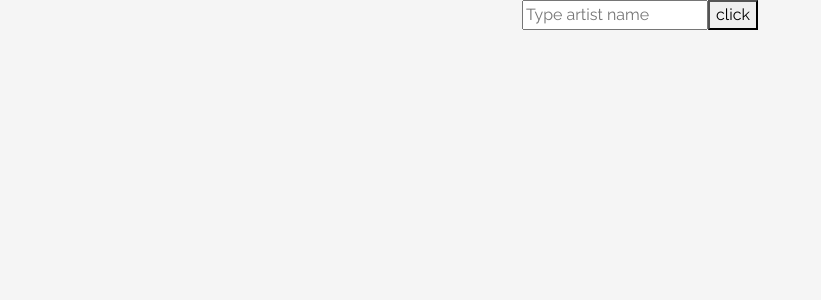
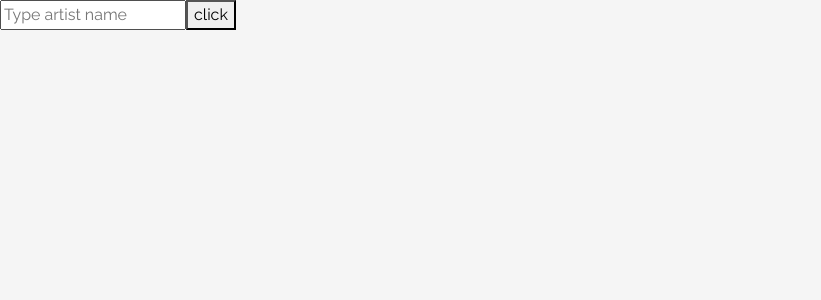
Before and after one commit to Zrna/artists-library, a React (Create React App) app: page / in a window 1280 px wide. Shown: the top 300 px of the page, without its empty margins (0-821 px from the left). Built offline with nearby package versions, Linux system fonts and the light colour scheme.

Commit message:
Removing div, adding Fragment

```diff
--- a/src/App.js
+++ b/src/App.js
@@ -1,14 +1,13 @@
-import React, { Component } from "react";
-import "./App.css";
+import React, { Component, Fragment } from "react";
 
 import Main from "./Container/Main";
 
 class App extends Component {
   render() {
     return (
-      <div className="App">
+      <Fragment>
         <Main />
-      </div>
+      </Fragment>
     );
   }
 }
```
